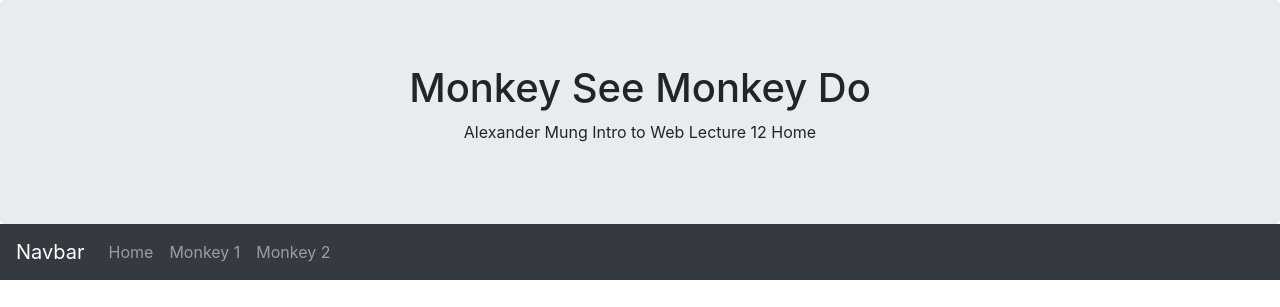
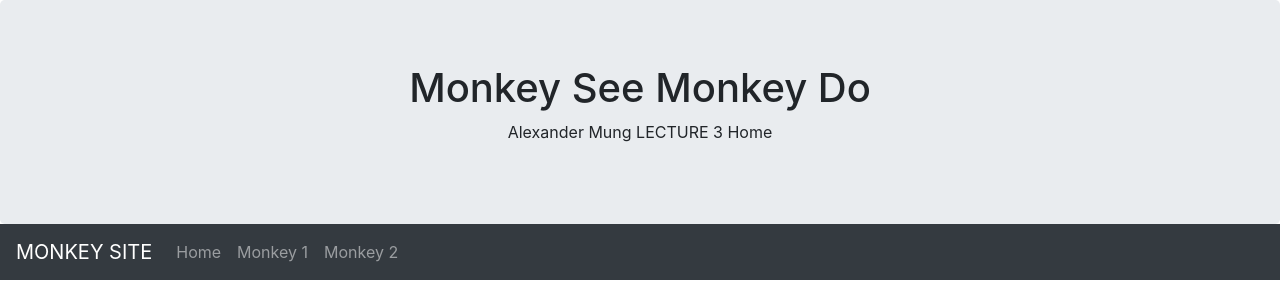
Before and after one commit to AnngelDemort/AnngelDemort.github.io, a plain HTML site: page Lecture3home.html in a window 1280 px wide. Shown: the top 307 px of the page. Drawn offline with nearby package versions, Linux system fonts and the light colour scheme.

Commit message:
Update Lecture3home.html

```diff
--- a/Lecture3home.html
+++ b/Lecture3home.html
@@ -17,11 +17,11 @@
 
 <div class="jumbotron text-center" style="margin-bottom:0">
   <h1>Monkey See Monkey Do</h1>
-  <p>Alexander Mung Intro to Web Lecture 12 Home</p>
+  <p>Alexander Mung LECTURE 3 Home</p>
 </div>
 
 <nav class="navbar navbar-expand-sm bg-dark navbar-dark">
-  <a class="navbar-brand" href="#">Navbar</a>
+  <a class="navbar-brand" href="#">MONKEY SITE</a>
   <button class="navbar-toggler" type="button" data-toggle="collapse" data-target="#collapsibleNavbar">
     <span class="navbar-toggler-icon"></span>
   </button>
```
